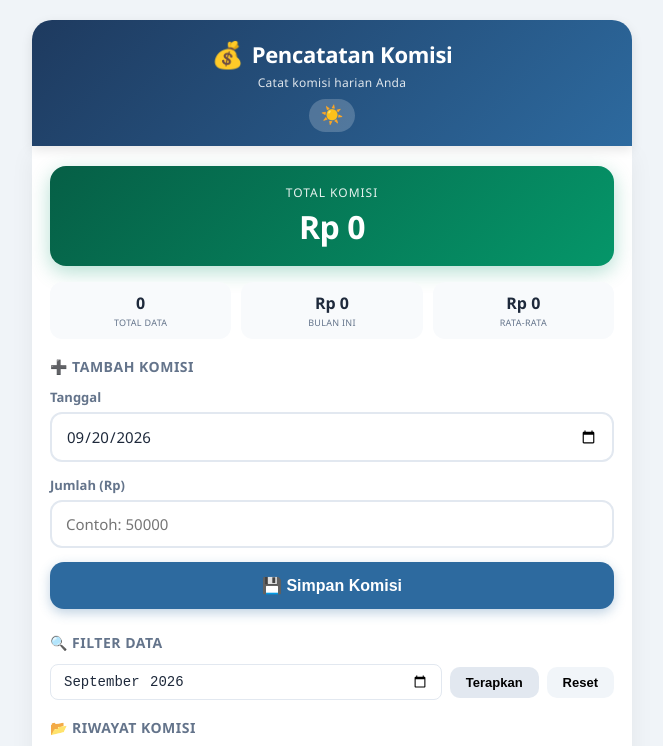
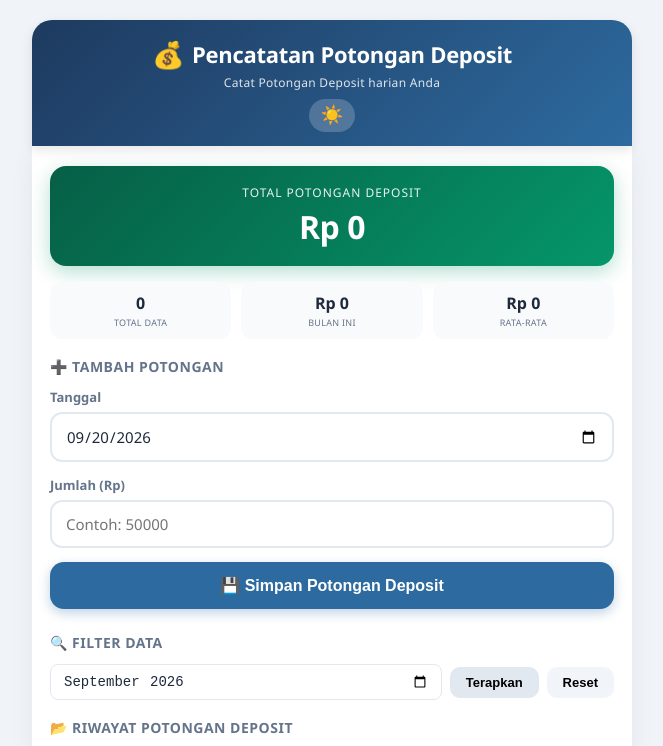
Before and after one commit to Captaindjhoe/komisi, a plain HTML site: page index.html in a window 1280 px wide. Shown: the top 746 px of the page, without its empty margins (308-971 px from the left). Drawn offline with Linux system fonts and the light colour scheme.

Commit message:
Update index.html

```diff
--- a/index.html
+++ b/index.html
@@ -3,7 +3,7 @@
 <head>
     <meta charset="UTF-8" />
     <meta name="viewport" content="width=device-width, initial-scale=1.0" />
-    <title>💰 Pencatatan Komisi</title>
+    <title>💰 Pencatatan Potongan Deposit</title>
 
     <!-- SheetJS untuk export Excel -->
     <script src="https://cdn.sheetjs.com/xlsx-0.20.2/package/dist/xlsx.full.min.js"></script>
@@ -471,8 +471,8 @@
 
         <!-- HEADER -->
         <header class="header">
-            <h1><span>💰</span> Pencatatan Komisi</h1>
-            <p>Catat komisi harian Anda</p>
+            <h1><span>💰</span> Pencatatan Potongan Deposit</h1>
+            <p>Catat Potongan Deposit harian Anda</p>
             <div class="header-controls">
                 <button class="theme-toggle" id="themeToggle" title="Ganti tema">☀️</button>
             </div>
@@ -482,7 +482,7 @@
 
             <!-- Total Display -->
             <div class="total-display">
-                <div class="label">Total Komisi</div>
+                <div class="label">Total Potongan Deposit</div>
                 <div class="value" id="totalKomisi">Rp 0</div>
             </div>
 
@@ -503,7 +503,7 @@
             </div>
 
             <!-- Form Input -->
-            <div class="card-title" style="margin-top:18px;">➕ Tambah Komisi</div>
+            <div class="card-title" style="margin-top:18px;">➕ Tambah Potongan</div>
             <form id="formKomisi">
                 <div class="form-group">
                     <label for="inputTanggal">Tanggal</label>
@@ -513,7 +513,7 @@
                     <label for="inputJumlah">Jumlah (Rp)</label>
                     <input type="number" id="inputJumlah" placeholder="Contoh: 50000" min="0" step="1000" required />
                 </div>
-                <button type="submit" class="btn-submit">💾 Simpan Komisi</button>
+                <button type="submit" class="btn-submit">💾 Simpan Potongan Deposit</button>
             </form>
 
             <!-- Filter -->
@@ -525,7 +525,7 @@
             </div>
 
             <!-- Tabel Riwayat -->
-            <div class="card-title" style="margin-top:18px;">📂 Riwayat Komisi</div>
+            <div class="card-title" style="margin-top:18px;">📂 Riwayat Potongan Deposit</div>
             <div class="table-wrap">
                 <table>
                     <thead>
```
